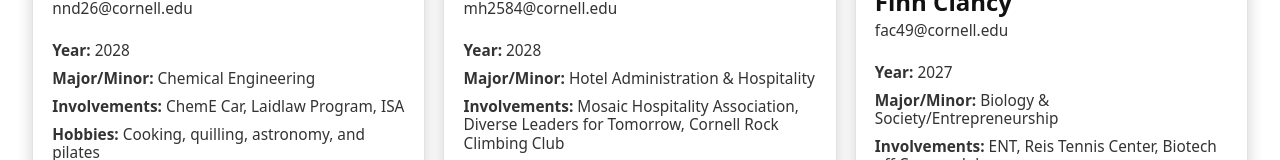
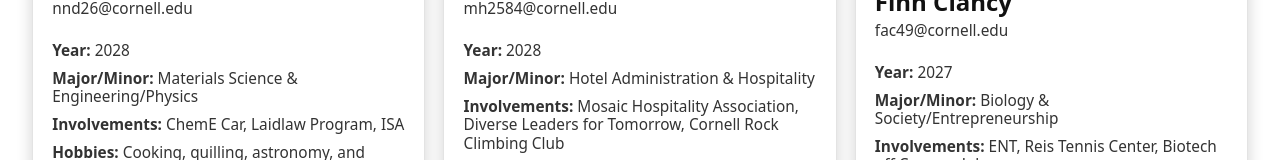
Before and after one commit to entcornell/ent-website, a React (Create React App) app: page /brothers in a window 1280 px wide. Shown: the part 11719-11879 px from the top of the page. Built offline with nearby package versions, Linux system fonts and the light colour scheme; a web font is replaced by a local one.

Commit message:
Update Noors major

```diff
--- a/src/components/Brothers.js
+++ b/src/components/Brothers.js
@@ -90,7 +90,7 @@ const brotherhood = [
   {
     className: "Lambda Class",
     members: [
-      {name: "Noor Dewood", email: "nnd26@cornell.edu", year: "2028", major: "Chemical Engineering", involvement: "ChemE Car, Laidlaw Program, ISA", hobbies: "Cooking, quilling, astronomy, and pilates", image: "headshots-fall2025/NoorAbdulla-Headshot.jpg", style: {objectPosition: "center 35%"} },
+      {name: "Noor Dewood", email: "nnd26@cornell.edu", year: "2028", major: "Materials Science & Engineering/Physics", involvement: "ChemE Car, Laidlaw Program, ISA", hobbies: "Cooking, quilling, astronomy, and pilates", image: "headshots-fall2025/NoorAbdulla-Headshot.jpg", style: {objectPosition: "center 35%"} },
       {name: "Mahin Hardaway", email: "mh2584@cornell.edu", year: "2028", major: "Hotel Administration & Hospitality", involvement: "Mosaic Hospitality Association, Diverse Leaders for Tomorrow, Cornell Rock Climbing Club", hobbies: "Baking, Running, Computer Science, Social Consulting", image: "headshots-fall2025/MahinHardaway-Headshot.jpg", style: {objectPosition: "center 30%"} },
       {name: "Finn Clancy", email: "fac49@cornell.edu", year: "2027", major: "Biology & Society/Entrepreneurship", involvement: "ENT, Reis Tennis Center, Biotech off Campus Job", hobbies: "Tennis, Traveling, Weightlifting, Cooking, and Collecting Coins", image: "headshots-fall2025/FinnClancy-Headshot.jpg", extra: "Sponsorships Coordinator", style: {objectPosition: "center 30%"}},
       {name: "Marcus Lotufo", email: "mdl274@cornell.edu", year: "2027", major: "Mechanical Engineering", involvement: "CUBMD, Cornell Maker Club", hobbies: "Guitar, Spikeball", image: "headshots-fall2025/MarcusLotufo-Headshot.jpg", style: {objectPosition: "center 20%"}},
```
